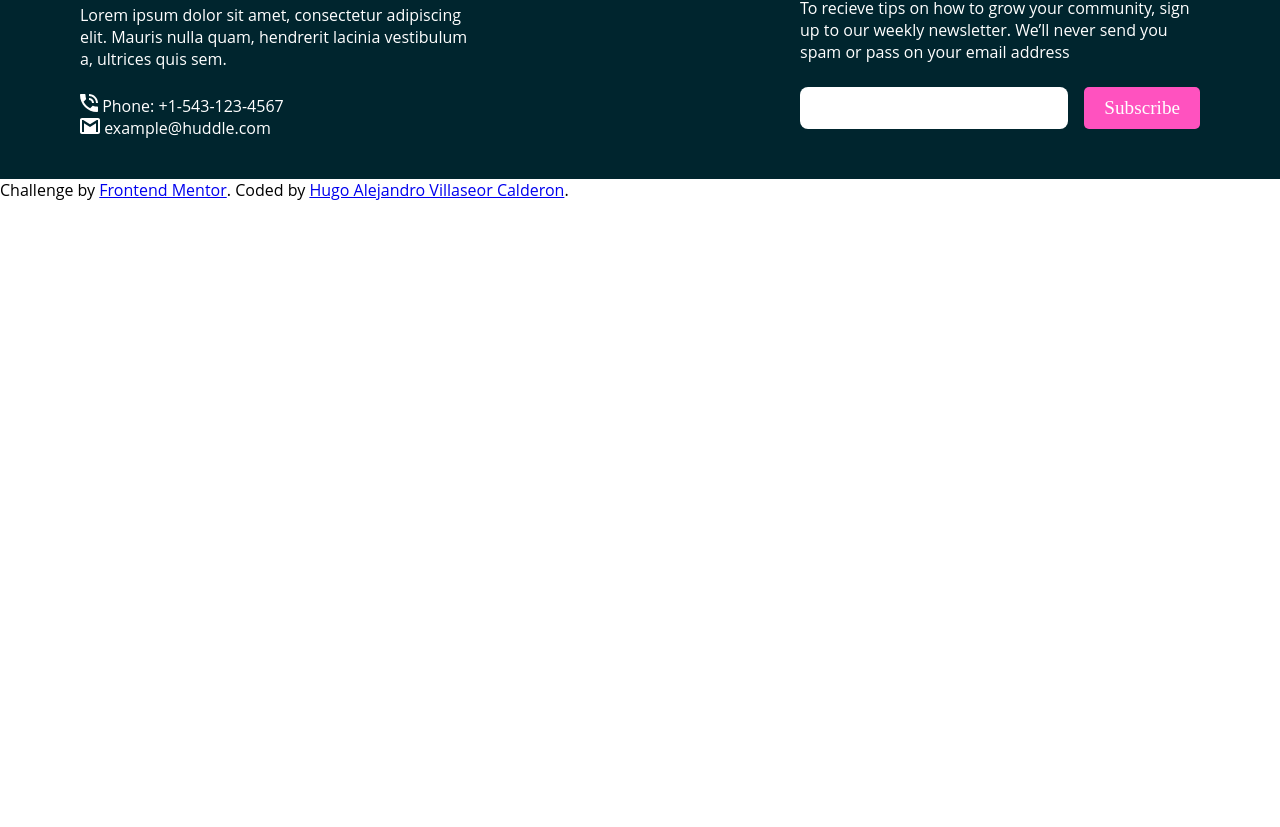
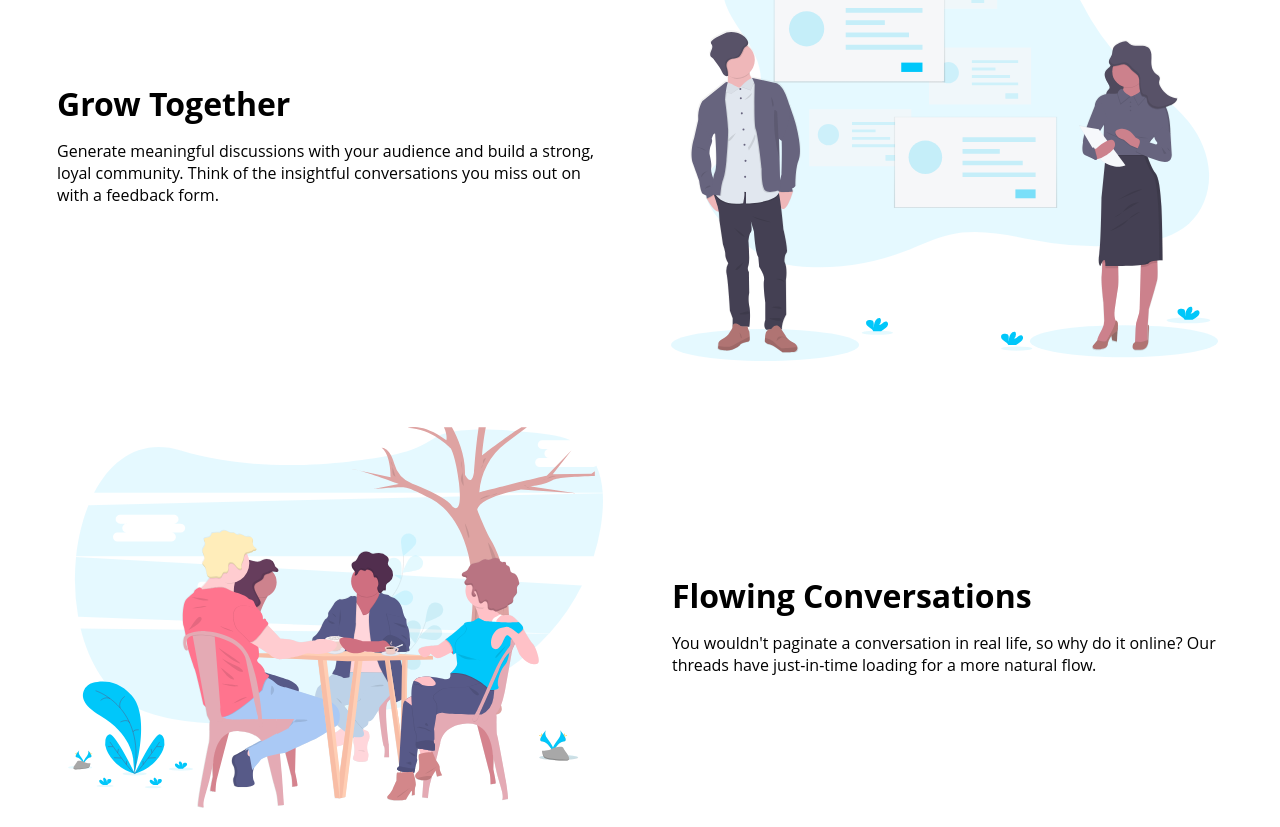
Before and after one commit to alxandercal/HTML07, a plain HTML site: page index.html in a window 1280 px wide. Shown: the part 1503-2330 px from the top of the page. Before the commit the page ends 1704 px from the top, so only its background shows below. Drawn offline with Linux system fonts and the light colour scheme.

Commit message:
Se creo el estilo para  la app en desk

```diff
--- a/css/style.css
+++ b/css/style.css
@@ -4,6 +4,19 @@
     box-sizing: border-box;
 }
 
+.container{
+    display: flex;
+    justify-content: center;
+    align-items: center;
+    overflow: hidden;
+
+}
+img{
+    max-width: 100%;
+    max-height: 100%;
+    object-fit: contain;
+    padding: 5px;
+}
 
 body{
     font-family: Open Sans;
@@ -96,6 +109,7 @@
   align-items: center;
   justify-content: space-between;
   padding: 10px 5px;
+  margin: 5px;
   column-gap: 2em;
 
 }
@@ -116,7 +130,7 @@
   align-items: center;
   column-gap: 2em;
   justify-content: space-between;
-  padding: 2rem 5px;
+  padding: 10px 5px;
   margin: 5px;
 }
 .flowing > div{
@@ -126,15 +140,14 @@
 }
 
 
-/*------------Aqui me quede  😀--------------------------------------*/
 .your-users{
   display: flex;
   flex-direction: row;
   align-items: center;
   justify-content: space-between;
   column-gap: 2em;
-  margin: 10px;
-  padding: 2rem 5px;
+  margin: 5px;
+  padding: 10px 5px;
 }
 
 .your-users > div{
@@ -148,24 +161,45 @@
 .question{
     display: flex;
     flex-direction: column;
+    align-items: center;
+    margin: 5px;
+    padding: 5px;
 }
 .question > h1{
     display: block;
     font-size: xx-large;
     margin-bottom: 20px;
 }
-.question > button{
-    align-self: center;
-}
+
 footer{
     background-color: hsl(192, 100%, 9%);
     color: white;
     display: flex;
     flex-direction: row;
     justify-content: space-between;
+    gap: 10px;
+    align-content: center;
+    padding: 10px 3.5rem;
     align-items: center;
-    padding: 40px 80px;
 
+}
+footer > div{
+    display: flex;
+    flex-direction: column;
+    align-items: left;
+    justify-content: center;
+    max-width: 300px;
+}
+footer > div > p{
+    text-align: justify;
+    max-width: 300px;
+    margin-bottom: 1.5rem;
+}
+.contacto{
+    display: flex;
+    flex-direction: row;
+    align-items: center;
+    margin: 5px 5px;
 
 }
 
@@ -173,10 +207,7 @@
     filter: brightness(0) invert(1);
     margin-bottom: 1rem;
 }
-.footer-text{
-    max-width: 400px;
-    margin-bottom: 1.5rem;
-}
+
 
 .caja-blanca {
   width: 40%;
@@ -196,3 +227,7 @@
 .suscribe >div> button{
     border-radius: 5px;
 }
+.attribution{
+    display: flex;
+    justify-content: center;
+}
--- a/index.html
+++ b/index.html
@@ -14,7 +14,7 @@
 <body>
 
     <header>
-      <div>
+      <div class="container">
       <a href="http://"><img src="/images/logo.svg" alt=""></a>
       </div>
       <div>
@@ -33,9 +33,8 @@
 
       </div>
 
-      <div class="imagenes">
-        imagen
-        <!--<img src="./images/screen-mockups.svg" alt=""> -->
+      <div class="container">
+        <img src="./images/screen-mockups.svg" alt="">
       </div>
 
 
@@ -58,9 +57,8 @@
           <P>Generate meaningful discussions with your audience and build a strong, loyal community.
           Think of the insightful conversations you miss out on with a feedback form. </P>
       </div>
-        <div class="imagenes">
-        imagen
-        <!--<img src="./images/illustration-grow-together.svg" alt="">-->
+        <div class="container">
+        <img src="./images/illustration-grow-together.svg" alt="">
         </div>
       </div>
 
@@ -71,9 +69,8 @@
         <p>You wouldn't paginate a conversation in real life, so why do it online? Our threads have
         just-in-time loading for a more natural flow.</p>
         </div>
-        <div class="imagenes">
-          imagen
-          <!-- <img src="./images/illustration-flowing-conversation.svg" alt="">-->
+        <div class="container">
+          <img src="./images/illustration-flowing-conversation.svg" alt="">
         </div>
 
       </div>
@@ -84,9 +81,8 @@
         <p>It takes no time at all to integrate Huddle with your app's authentication solution. This means,
           once signed in to your app, your users can start chatting immediately.</p>
         </div>
-        <div>
-          <!--<img src="./images/illustration-your-users.svg" alt="">-->
-          imagen
+        <div class="container">
+          <img src="./images/illustration-your-users.svg" alt="">
         </div>
       </div>
 
@@ -97,42 +93,40 @@
 
         <button type="button">Get Started For Free</button>
       </div>
-    </section>
-
 
   </main>
 
+
+
   <footer >
-
     <div >
-
+      <div>
       <img  class="footer-logo" src="./images/logo.svg" alt="">
-
-      <div class="footer-text">
+      </div>
+      <p>
          Lorem ipsum dolor sit amet, consectetur adipiscing elit. Mauris nulla quam, hendrerit lacinia
          vestibulum a, ultrices quis sem.
-        </div>
+      </p>
 
-      <div>
-        <div>
+      <div class="contacto">
         <img src="./images/icon-phone.svg" alt="Phone icon">
         Phone: +1-543-123-4567
-        </div>
-        <div>
+      </div>
+      <div class="contacto">
         <img src="./images/icon-email.svg" alt="">
         example@huddle.com
-        </div>
       </div>
+
 
     </div>
 
 
     <div>
       <h1>Newsletter</h1>
-      <div class="footer-text">
+      <p>
         To recieve tips on how to grow your community, sign up to our weekly newsletter. We’ll never
        send you spam or pass on your email address
-      </div>
+      </p>
 
       <div class="suscribe">
         <input type="text" class="caja-blanca" placeholder="">
@@ -143,9 +137,11 @@
 
 
     </div>
-    </section>
 
   </footer>
+
+
+
     <p class="attribution">
       Challenge by <a href="https://www.frontendmentor.io?ref=challenge" target="_blank">Frontend Mentor</a>.
       Coded by <a href="#">Hugo Alejandro Villaseor Calderon</a>.
```
